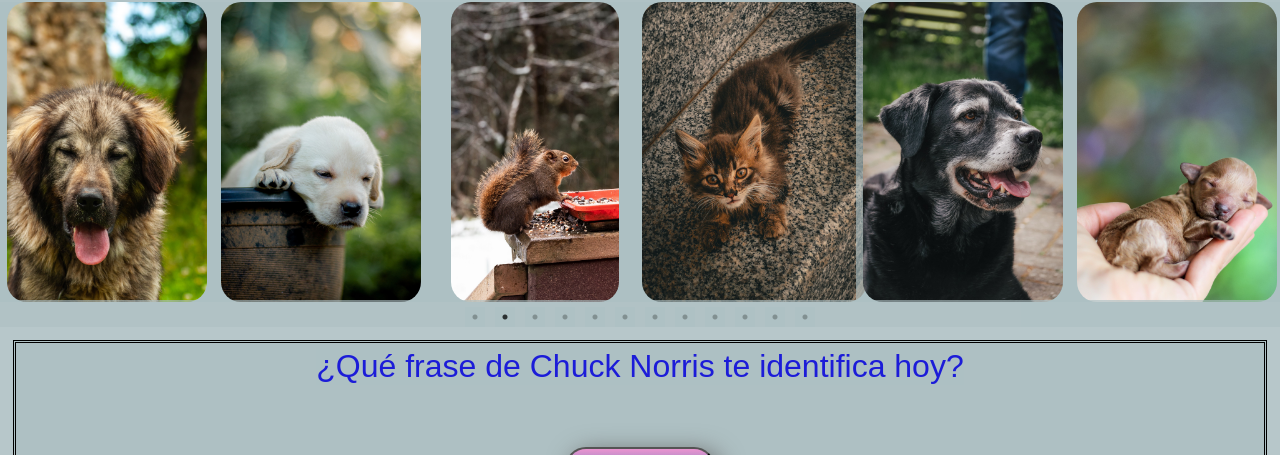
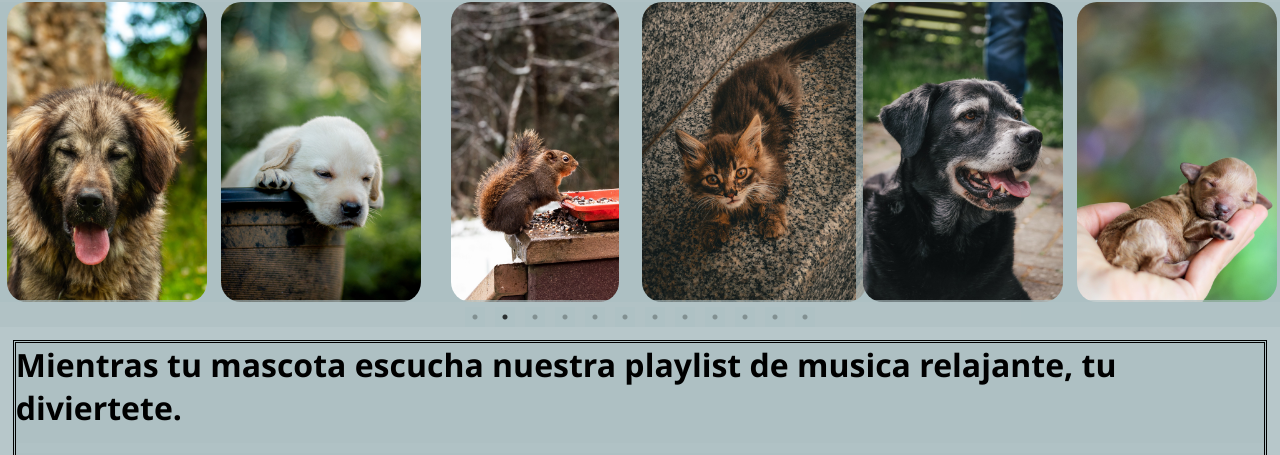
Before and after one commit to MateoCunsolo/Proyecto-Final-Python-FullStack-23011, a plain HTML site: page api.html in a window 1280 px wide. Shown: the part 486-941 px from the top of the page. Drawn offline with nearby package versions, Linux system fonts and the light colour scheme; no server answers.

Commit message:
retoques api html

```diff
--- a/api.html
+++ b/api.html
@@ -57,6 +57,7 @@
     </div>
 
     <div class="juegos">
+      <h1>Mientras tu mascota escucha nuestra playlist de musica relajante, tu diviertete.</h1>
       <div class="one">
         <p>¿Qué frase de Chuck Norris te identifica hoy?</p>
         <button type="button">Obtener frase</button>
```
